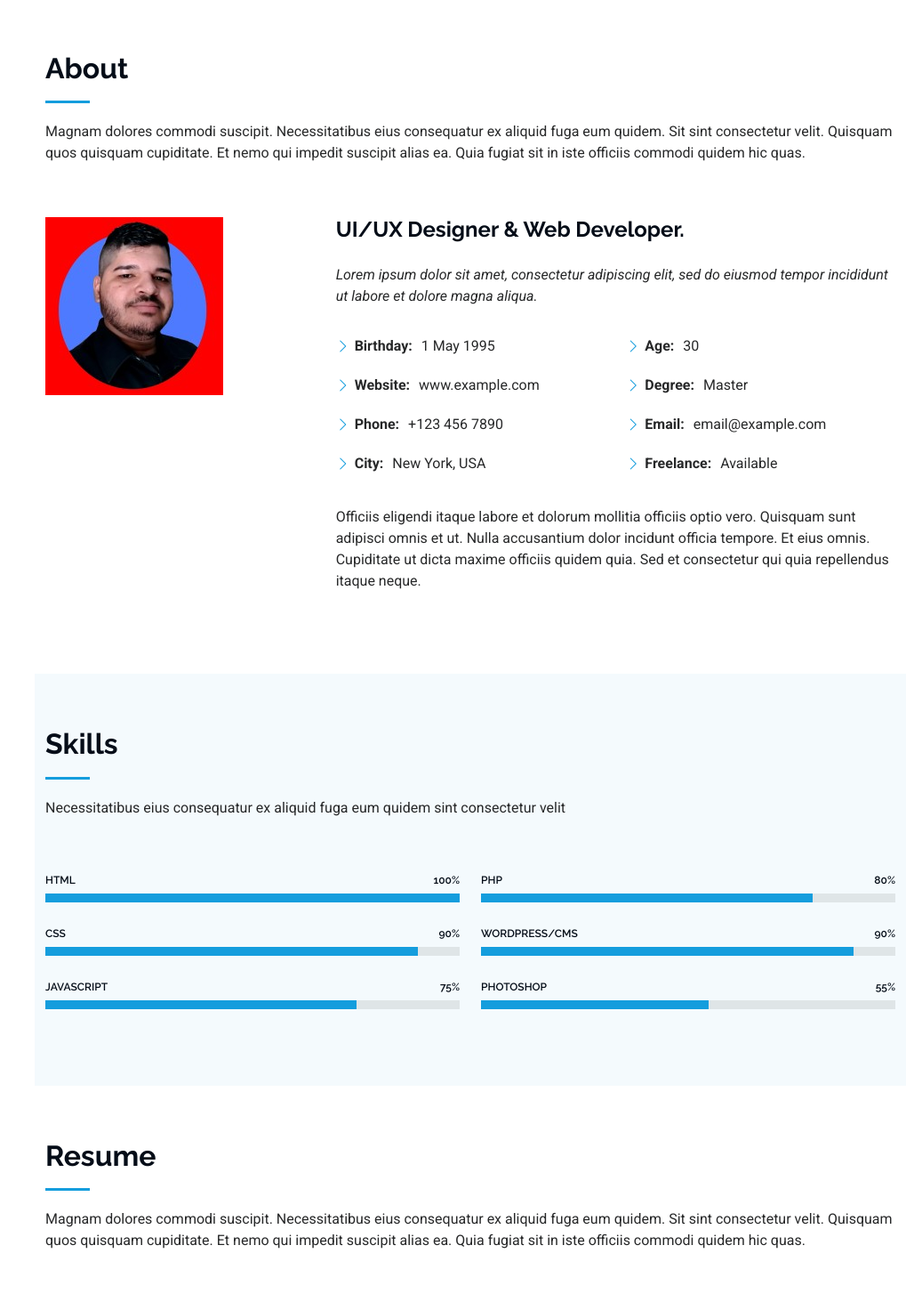
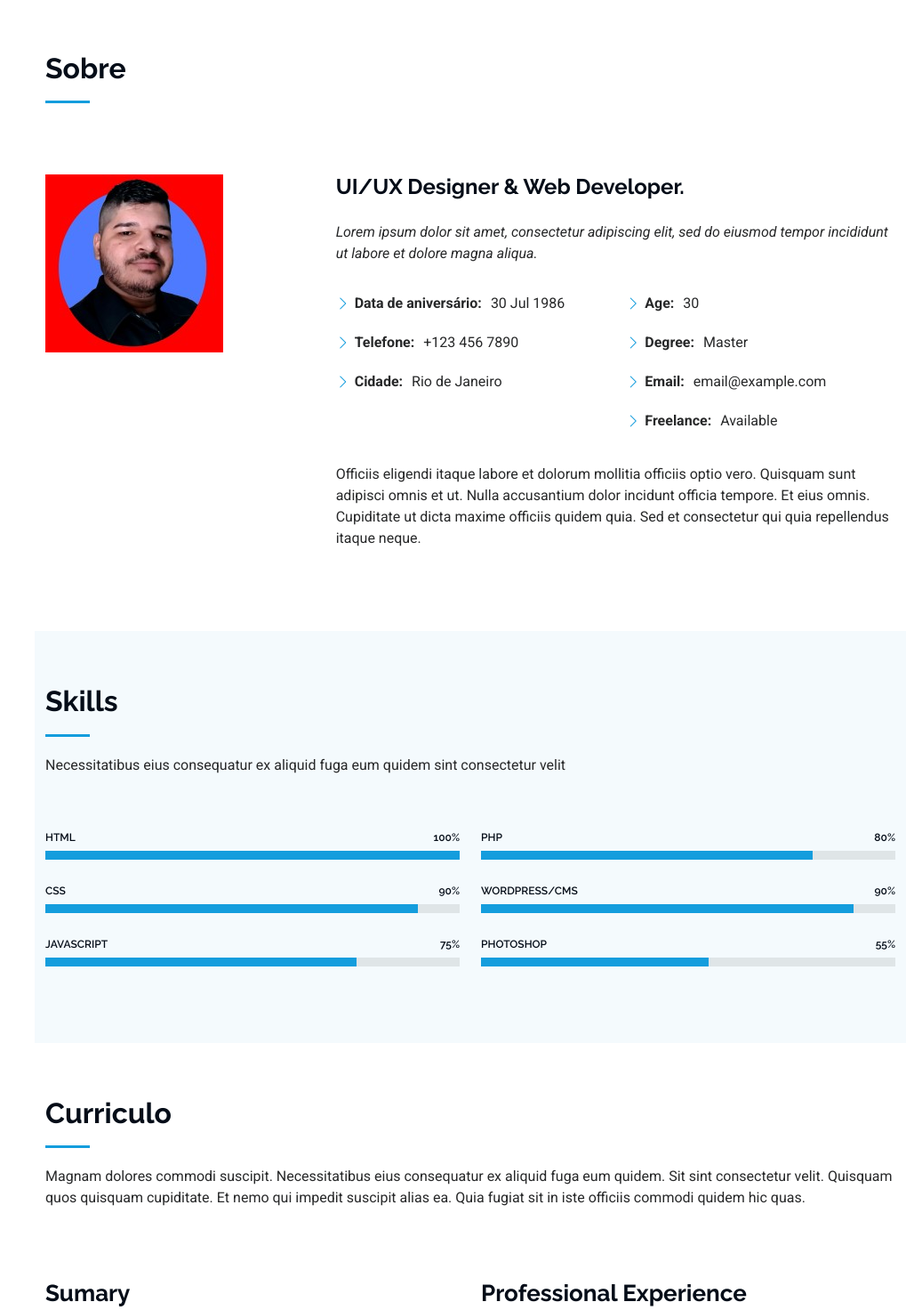
Before and after one commit to Estiverson-soares/Estudos, a plain HTML site: page index.html in a window 1280 px wide. Shown: the part 802-2274 px from the top of the page at 89% size, without its empty margins (261-1280 px from the left). Drawn offline with Linux system fonts and the light colour scheme.

Commit message:
atualização da seção sobre

```diff
--- a/index.html
+++ b/index.html
@@ -90,9 +90,8 @@
 
       <!-- Section Title -->
       <div class="container section-title" data-aos="fade-up">
-        <h2>About</h2>
-        <p>Magnam dolores commodi suscipit. Necessitatibus eius consequatur ex aliquid fuga eum quidem. Sit sint consectetur velit. Quisquam quos quisquam cupiditate. Et nemo qui impedit suscipit alias ea. Quia fugiat sit in iste officiis commodi quidem hic quas.</p>
-      </div><!-- End Section Title -->
+        <h2>Sobre</h2>
+        </div><!-- End Section Title -->
 
       <div class="container" data-aos="fade-up" data-aos-delay="100">
 
@@ -109,10 +108,9 @@
             <div class="row">
               <div class="col-lg-6">
                 <ul>
-                  <li><i class="bi bi-chevron-right"></i> <strong>Birthday:</strong> <span>1 May 1995</span></li>
-                  <li><i class="bi bi-chevron-right"></i> <strong>Website:</strong> <span>www.example.com</span></li>
-                  <li><i class="bi bi-chevron-right"></i> <strong>Phone:</strong> <span>+123 456 7890</span></li>
-                  <li><i class="bi bi-chevron-right"></i> <strong>City:</strong> <span>New York, USA</span></li>
+                  <li><i class="bi bi-chevron-right"></i> <strong>Data de aniversário:</strong> <span>30 Jul 1986</span></li>
+                  <li><i class="bi bi-chevron-right"></i> <strong>Telefone:</strong> <span>+123 456 7890</span></li>
+                  <li><i class="bi bi-chevron-right"></i> <strong>Cidade:</strong> <span>Rio de Janeiro</span></li>
                 </ul>
               </div>
               <div class="col-lg-6">
@@ -211,7 +209,7 @@
 
       <!-- Section Title -->
       <div class="container section-title" data-aos="fade-up">
-        <h2>Resume</h2>
+        <h2>Curriculo</h2>
         <p>Magnam dolores commodi suscipit. Necessitatibus eius consequatur ex aliquid fuga eum quidem. Sit sint consectetur velit. Quisquam quos quisquam cupiditate. Et nemo qui impedit suscipit alias ea. Quia fugiat sit in iste officiis commodi quidem hic quas.</p>
       </div><!-- End Section Title -->
 
```
